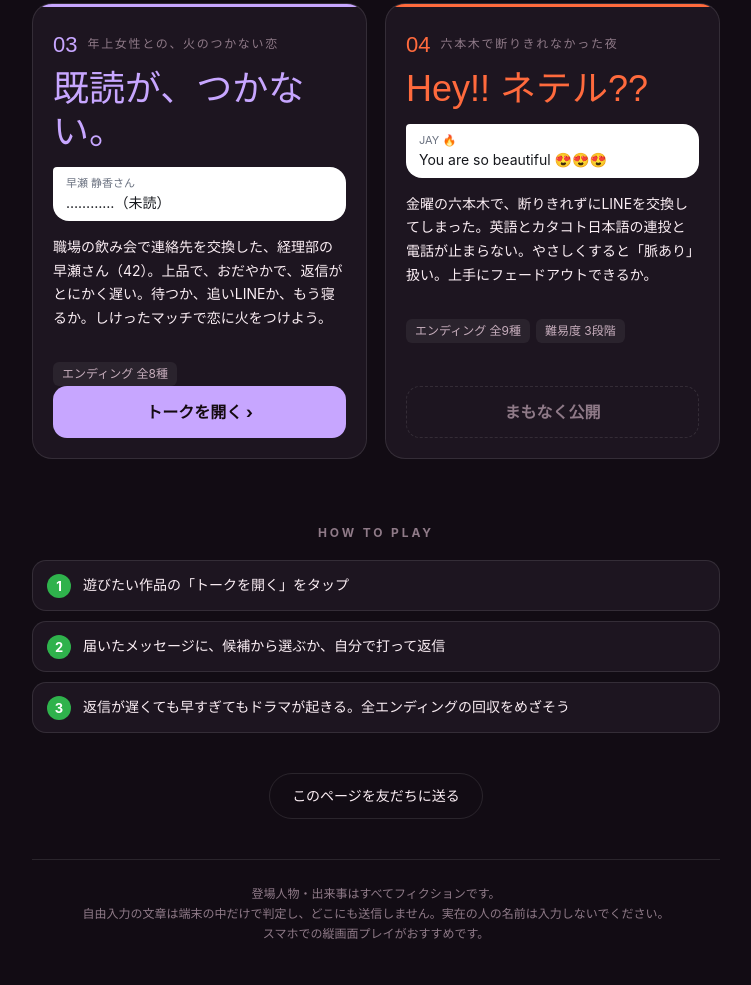
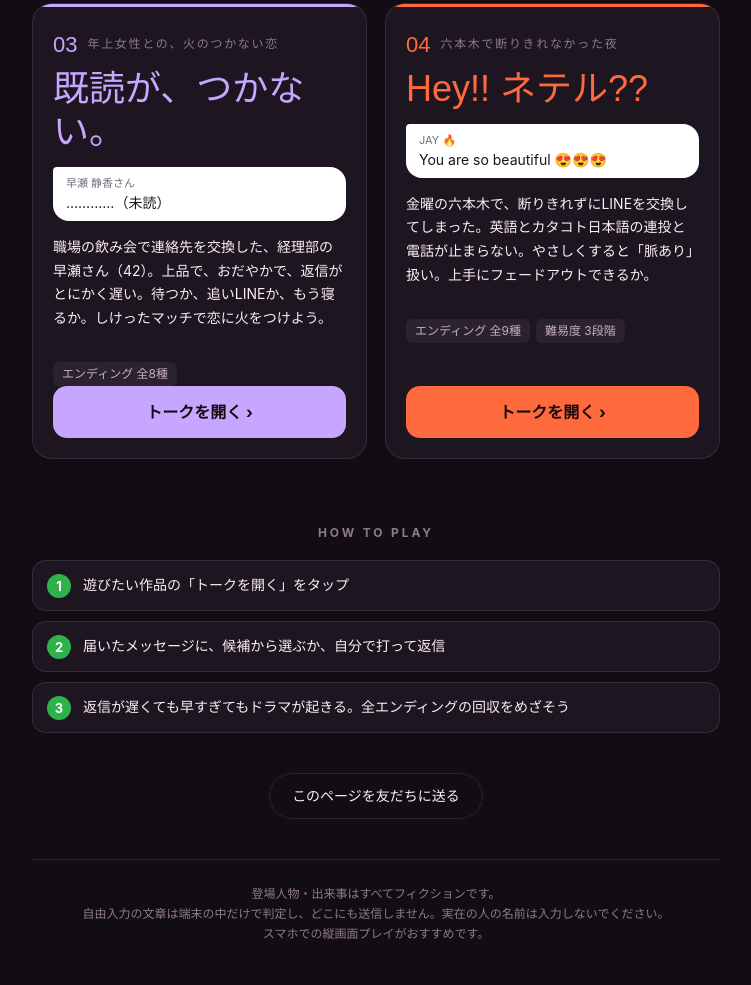
Before and after one commit to yotarosawaki/kidoku-series, a plain HTML site: page index.html in a window 1280 px wide. Shown: the part 1383-2368 px from the top of the page, without its empty margins (264-1015 px from the left). Drawn offline with Linux system fonts and the light colour scheme; a web font is replaced by a local one.

Commit message:
4作目（Hey!! ネテル??）のリンクを追加
Co-Authored-By: Claude Opus 5.5 <noreply@anthropic.com>

```diff
--- a/index.html
+++ b/index.html
@@ -156,7 +156,7 @@ footer{margin:40px 0 0;padding:24px 0 40px;border-top:1px solid var(--line);font
       <div class="bubble"><small>JAY 🔥</small>You are so beautiful 😍😍😍</div>
       <p class="desc">金曜の六本木で、断りきれずにLINEを交換してしまった。英語とカタコト日本語の連投と電話が止まらない。やさしくすると「脈あり」扱い。上手にフェードアウトできるか。</p>
       <ul class="meta"><li>エンディング 全9種</li><li>難易度 3段階</li></ul>
-      <span class="play soon">まもなく公開</span>
+      <a class="play" href="https://yotarosawaki.github.io/roppongi-nightmare/">トークを開く ›</a>
     </article>
 
   </div>
```
